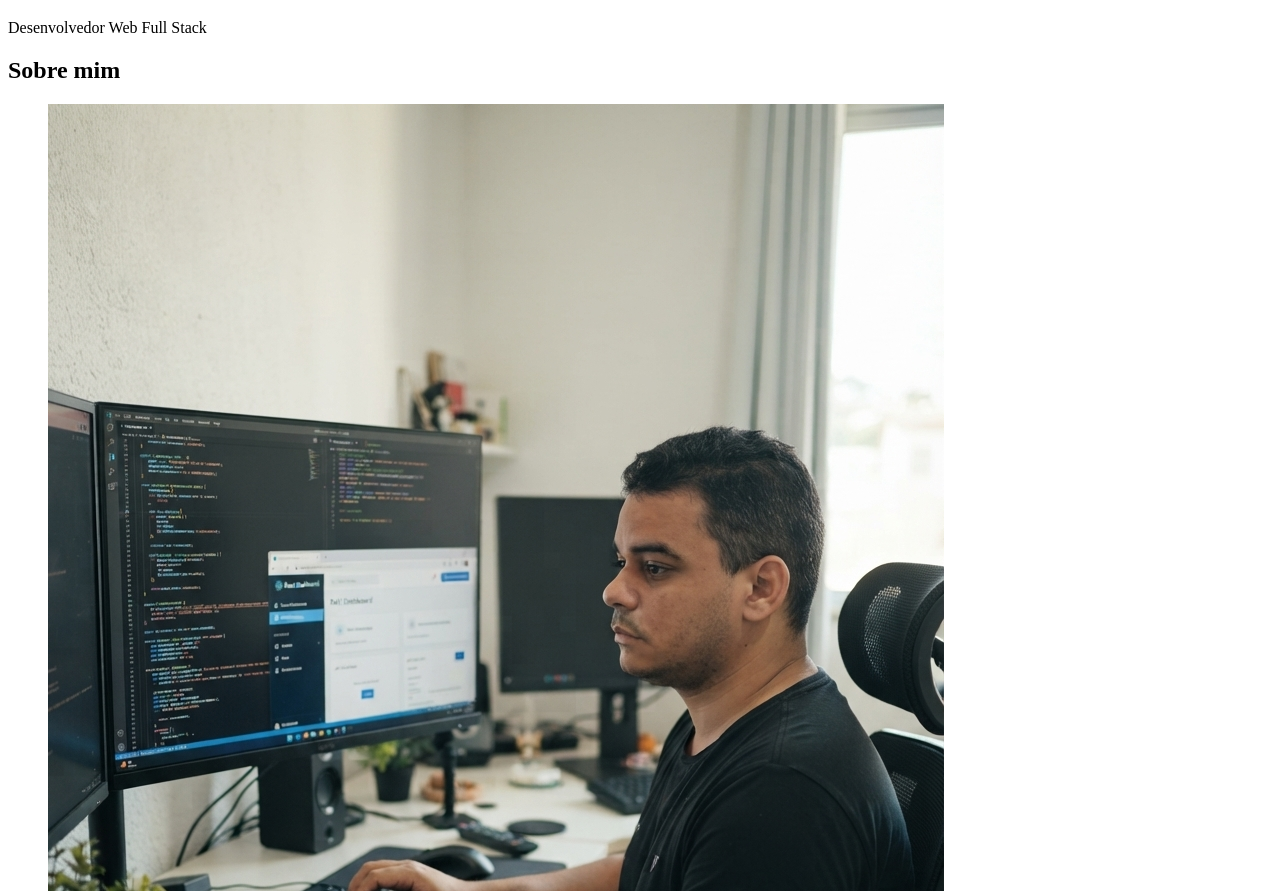
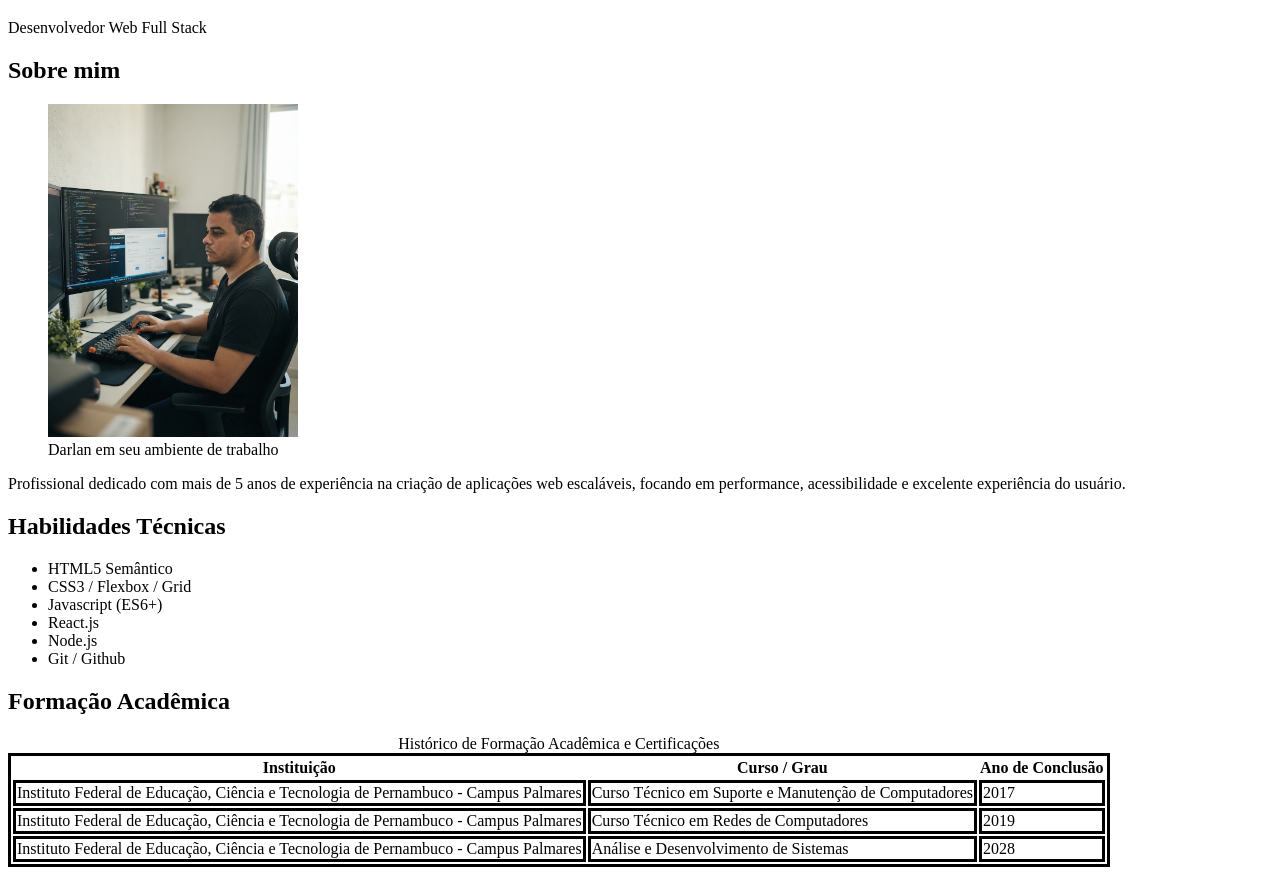
Before and after one commit to darlanflopes/IFPE, a plain HTML site: page Web/Atividade2/A1/index.html in a window 1280 px wide. Shown: the part 61-952 px from the top of the page. Drawn offline with Linux system fonts and the light colour scheme.

Commit message:
feat:alteracao

```diff
--- a/Web/Atividade2/A1/index.html
+++ b/Web/Atividade2/A1/index.html
@@ -5,7 +5,7 @@
     <meta name="viewport" content="width=device-width, initial-scale=1.0">
     <title>Perfil Profissional - Darlan Francisco</title>
     <style>
-
+        tr,td, table {border: solid;}
     </style>
 </head>
 <body>
@@ -17,7 +17,7 @@
         <section>
             <h2>Sobre mim</h2>
             <figure class="imagem-perfil">
-                <img src="imagens/darlan-trabalho.jpg" alt="Foto de perfil de Darlan.">
+                <img src="imagens/darlan-trabalho.jpg" alt="Foto de perfil de Darlan." width="250">
                 <figcaption>Darlan em seu ambiente de trabalho</figcaption>
             </figure>
             <p>Profissional dedicado com mais de 5 anos de experiência na criação de aplicações web escaláveis, focando em performance, acessibilidade e excelente experiência do usuário.</p>
```
